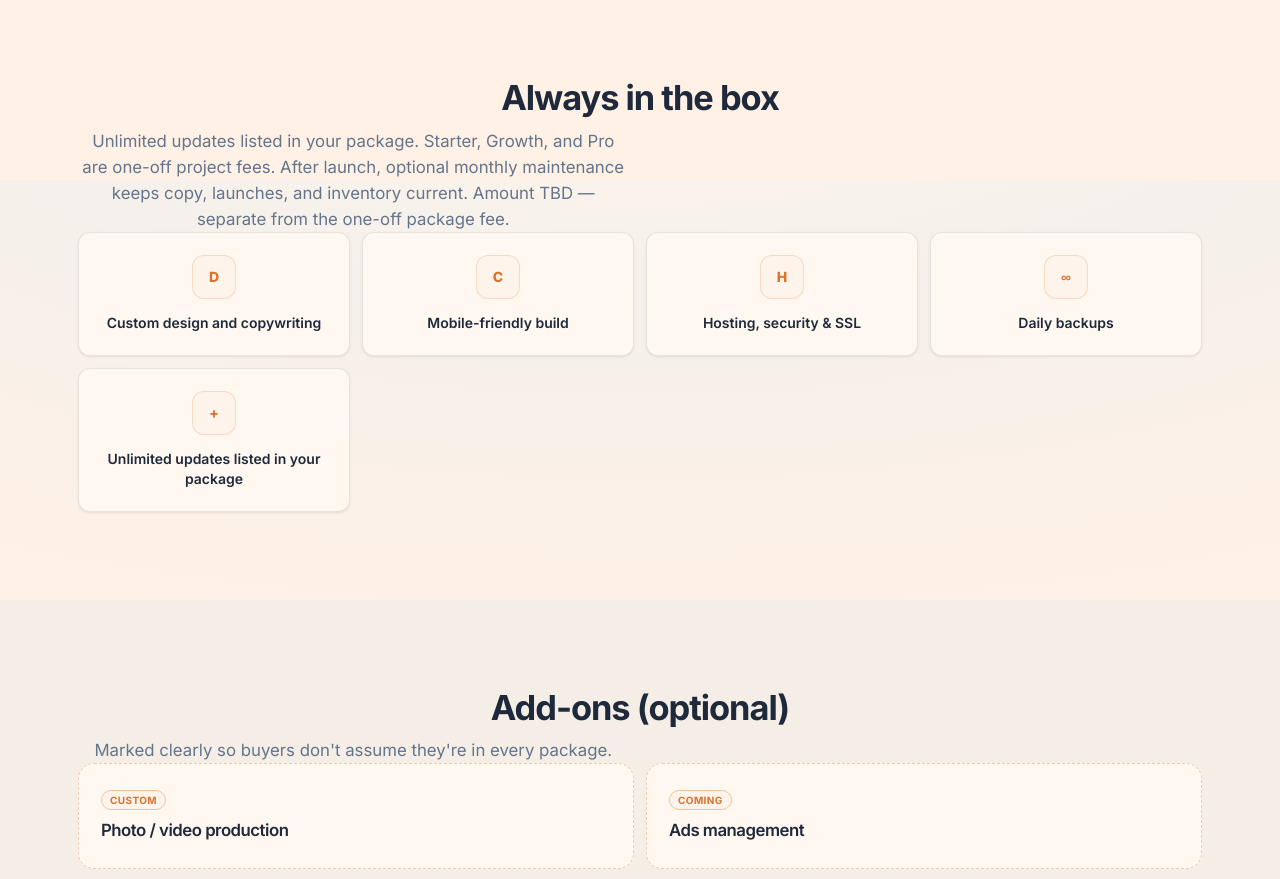
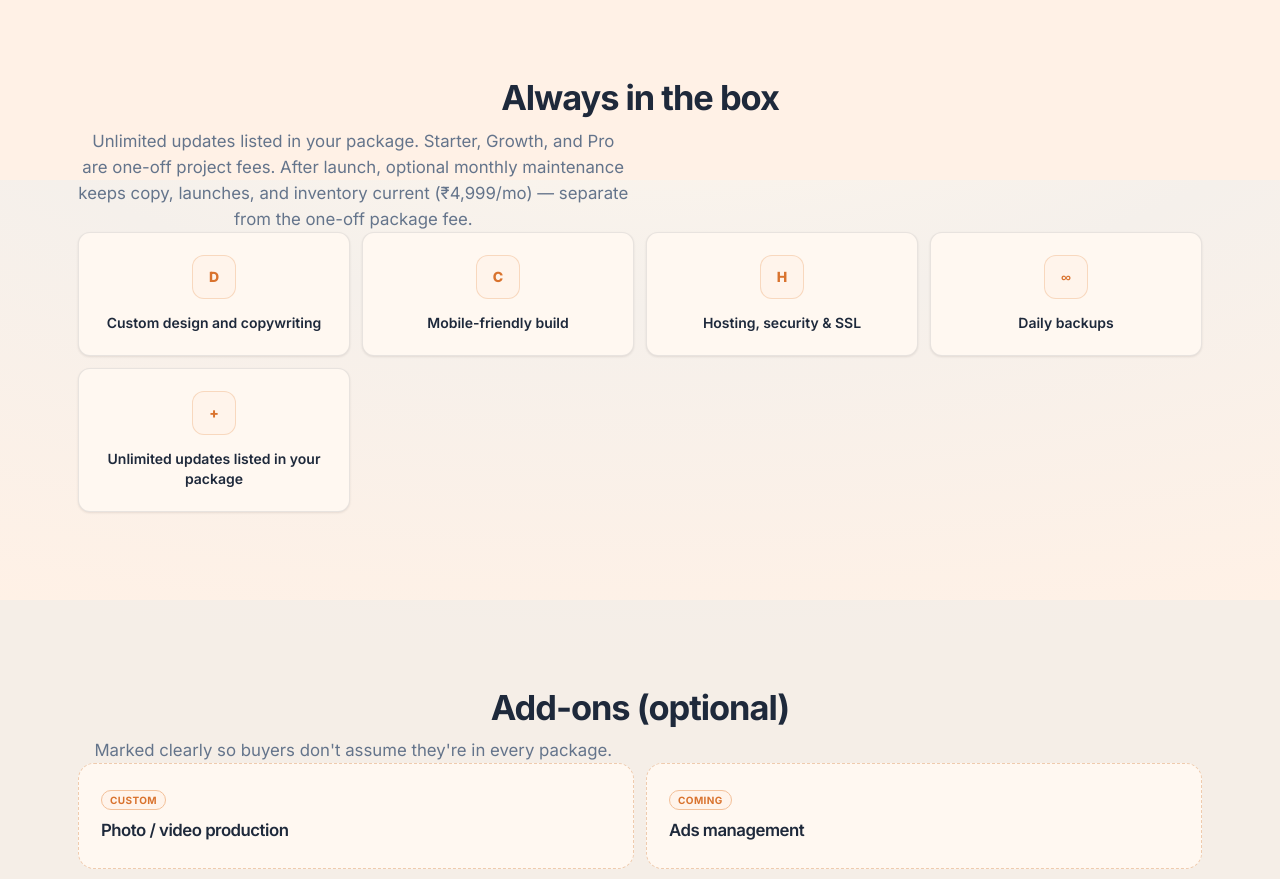
Before and after one commit to kalyankadali/eternalflow, a Next.js app: page /pricing in a window 1280 px wide. Shown: the part 2220-3099 px from the top of the page. Built offline with nearby package versions, Linux system fonts and the light colour scheme; no server answers.

Commit message:
fix: publish ₹4,999/mo in Pricing always-included (kill TBD)

```diff
--- a/src/app/pricing/page.tsx
+++ b/src/app/pricing/page.tsx
@@ -141,7 +141,7 @@ export default function PricingPage() {
         <p className="ef-sec-lede mx-auto mb-6 text-center">
           Unlimited updates listed in your package. Starter, Growth, and Pro are
           one-off project fees. After launch, optional monthly maintenance keeps
-          copy, launches, and inventory current. Amount TBD — separate from the
+          copy, launches, and inventory current (₹4,999/mo) — separate from the
           one-off package fee.
         </p>
         <ul className="grid gap-3 sm:grid-cols-2 lg:grid-cols-4">
```
